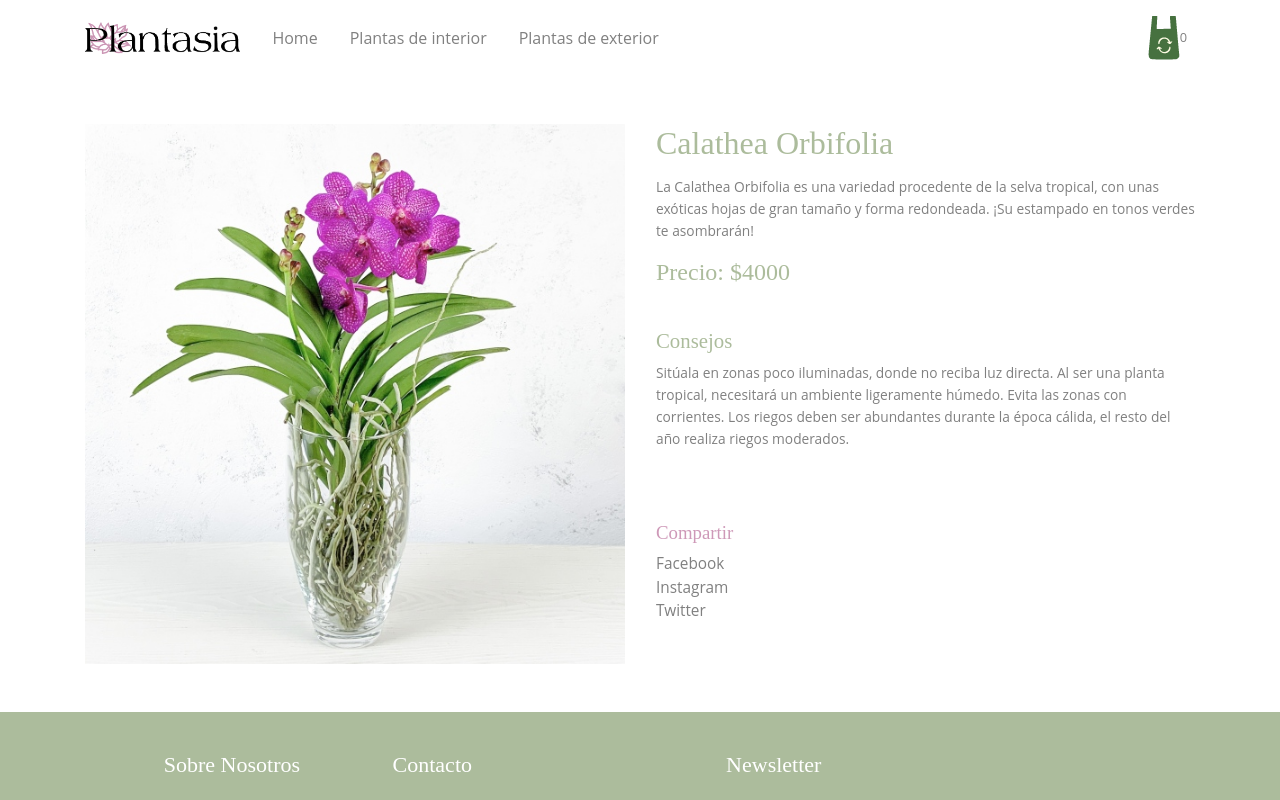
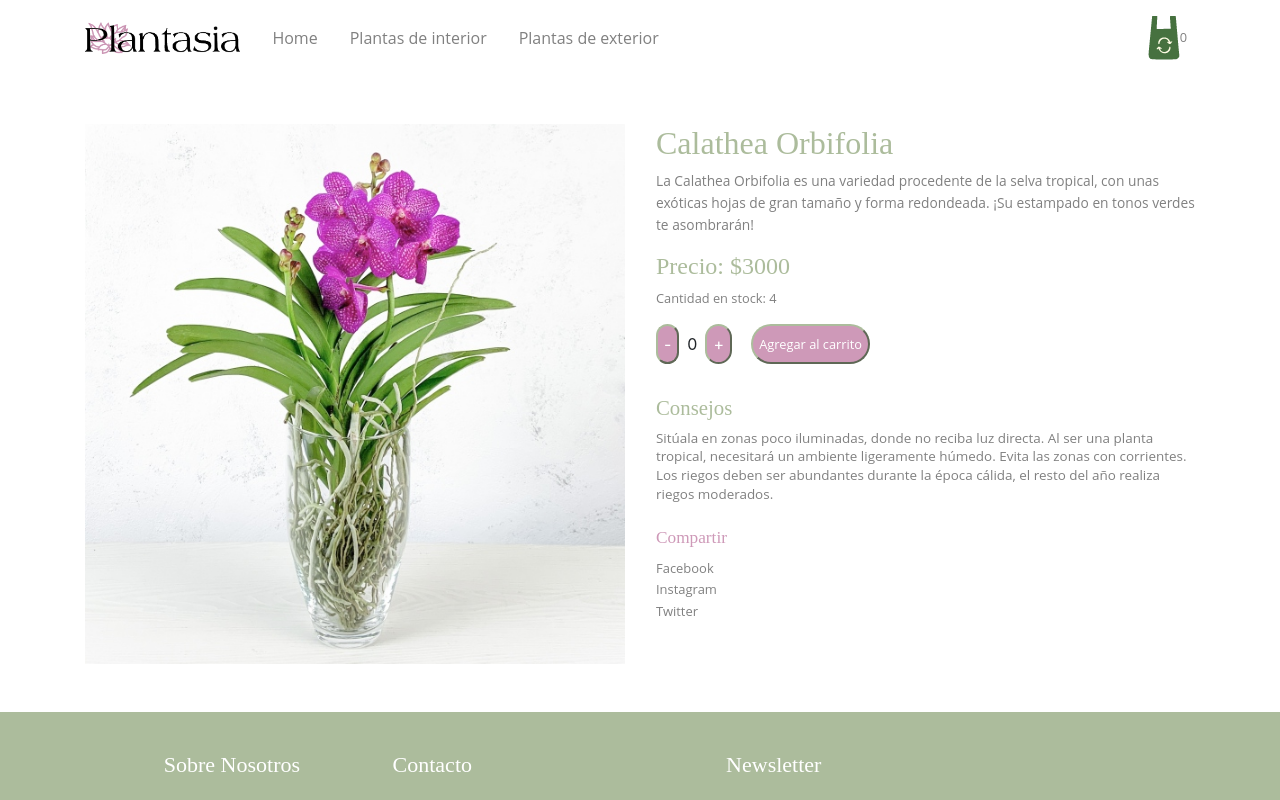
Before and after one commit to antopezzella/ecommerce-AntonelaPezzella, a React (Create React App) app: page /item/1 in a window 1280 px wide. Shown: the top 800 px of the page. Built offline with nearby package versions, Linux system fonts and the light colour scheme.

Commit message:
Agregando archivos

```diff
--- a/src/container/ItemDetail/ItemDetail.jsx
+++ b/src/container/ItemDetail/ItemDetail.jsx
@@ -1,8 +1,9 @@
 import React from 'react';
+import ItemCount from '../Items/ItemCount'
 import '../Items/item.css'
 
 
-const ItemDetail = ({datos}) => {
+const ItemDetail = ({datos, stockT, id}) => {
     return (
         <>
         <div key={datos.id} className="container py-md-5">
@@ -13,14 +14,15 @@ const ItemDetail = ({datos}) => {
                     </div>
                     <div className="desc1-derch col-md-6 pl-lg-3">
                         <h2 className="titulos-productos2">{datos.title}</h2>
-                          <p className="descripcion" style={{marginTop:"1em"}}>{datos.description}</p>
+                          <p className="descripcion" style={{marginTop:"0.5em"}}>{datos.description}</p>
                           <div style={{marginTop:"1em"}}>
                           <h3 className="precioPlanta">Precio: ${datos.precio}</h3>
                           </div>
+                          <div>
+                           <ItemCount id={datos.id} stock={datos.stockT}/>
+                          </div>
                           <h2 className="consejos">Consejos</h2>
-                          <p className="consejosTexto" style={{marginTop:"0.5em"}}>{datos.consejos}</p>
-                          <br/>
-                          <div className="buscar-desc mt-5">
+                          <p className="consejosTexto">{datos.consejos}</p>
                             <div className="buscar text-left">
                                 <div className="social-icons mt-4">
                                   <h4 className="compartir">Compartir</h4>
@@ -30,13 +32,12 @@ const ItemDetail = ({datos}) => {
                                         <li><a href="#" className="social-icons">Twitter</a></li>
                                     </ul>
                                 </div>
-                            </div>
                         </div>
                     </div>
                 </div>
             </div>
-</div>
-        </>
-    )}
+      </div>
+  </>
+)}
 
 export default ItemDetail
--- a/src/container/ItemDetailContainer.jsx
+++ b/src/container/ItemDetailContainer.jsx
@@ -19,7 +19,7 @@ const ItemDetailContainer =() => {
             description:'La Calathea Orbifolia es una variedad procedente de la selva tropical, con unas exóticas hojas de gran tamaño y forma redondeada. ¡Su estampado en tonos verdes te asombrarán!',
             consejos: 'Sitúala en zonas poco iluminadas, donde no reciba luz directa. Al ser una planta tropical, necesitará un ambiente ligeramente húmedo. Evita las zonas con corrientes. Los riegos deben ser abundantes durante la época cálida, el resto del año realiza riegos moderados.',
             stockT:'4',
-            precio:'4000'},
+            precio:'3000'},
             {id:2,
             imagen:Foto1,
             category:'interior',
@@ -27,7 +27,7 @@ const ItemDetailContainer =() => {
             description:'Dentro de la familia de las orquídeas , las phalaenopsis podrían considerarse las de más fácil cultivo. Las hay con flores de distintos colores, a veces con manchas, y más o menos grandes. Es importante que las raíces aéreas se mantengan sanas, en un recipiente transparente para que puedan realizar la fotosíntesis y adquieran un color verde intenso y cierta turgencia, signos ambos de su buena salud.',
             consejos: 'Mantenla en una zona muy luminosa, pero sin que le dé el sol directo. Riégala para evitar la sequedad, pero intenta no encharcar sus hojas y raíces. Si el ambiente es muy seco, puedes pulverizar las hojas y las raíces, pero no las flores ya que podrías dañarlas.',
             stockT:'3',
-            precio:'5000'},
+            precio:'4000'},
             {id:3,
             imagen:Foto1,
             category:'interior',
@@ -35,7 +35,7 @@ const ItemDetailContainer =() => {
             description:'Esta variedad erguida y robusta de ficus microcarpa es una habitual de la decoración interior. Las pequeñas hojas verdes y su tallo trenzado le darán un toque especial a cualquier espacio.',
             consejos: 'Colócalo en un lugar luminoso y amplio. Puede incluso soportar el sol directo. Si se ubica en una zona sombría podría perder hojas. Puedes ir girando la planta cada mes, para dosificar equilibradamente la luz. Riégalo moderadamente, dejando que la tierra se seque antes del siguiente riego. Tolera los entornos secos, no es necesario pulverizar sus hojas con agua.',
             stockT:'3',
-            precio:'6000'},
+            precio:'4500'},
             {id:4,
             imagen:Foto1,
             category:'exterior',
@@ -43,15 +43,15 @@ const ItemDetailContainer =() => {
             description:'La camelia es un arbusto o arbolillo de flores grandes, muy llamativas, de distintos colores según la variedad. Necesita suelos ácidos y es recomendable evitar colocarla a pleno sol. La camelia japonica es una de las especies de camelias más conocida y pertenece a la familia de las teáceas. Existen numerosos híbridos de esta especie, cuyas flores van del rojo al blanco, pasando por las multicolores. Altura aproximada: 112 cm',
             consejos: 'Requiere riegos frecuentes en verano, pero no es recomendable regarla a finales de otoño, ni en invierno. Este arbusto agradece humedad ambiental y resguardarse del sol directo o cambios bruscos de temperatura.',
             stockT:'7',
-            precio:'4500'},
+            precio:'3500'},
             {id:5,
             imagen:Foto1,
             category:'exterior',
             title:'Adelfa Roja (Nerium Oleander)',
             description:'La adelfa puede que sea el arbusto más utilizado en jardines mediterráneos, pues se adapta a todo tipo de climatología. Es una planta muy rústica y con flores muy bellas y olorosas, que pueden ser simples, dobles o semidobles. Puede alcanzar alturas de 1 a 3 m.',
-            consejos:'Ten precaución con las hojas, son venenosas. Admite cualquier exposición, desde a pleno sol hasta en sombra, siempre que la temperatura no baje de 0 ºC. Es ideal para cultivarla en setos o en grupos.',
+            consejos:'Ten precaución con las hojas, ya que son venenosas. Admite cualquier exposición, desde a pleno sol hasta en sombra, siempre que la temperatura no baje de 0 ºC. Es ideal para cultivarla en setos o en grupos.',
             stockT:'8',
-            precio:'5000'},
+            precio:'2500'},
             {id:6,
             imagen:Foto1,
             category:'exterior',
@@ -59,7 +59,7 @@ const ItemDetailContainer =() => {
             description:'El Phyllostachys, más conocido como Bambú verde, es un arbusto con un tronco de fibra muy dura y hojas alargadas de tallos flexibles.',
             consejos:'Aunque prefiere las zonas frescas, puede prosperar en lugares de sombra, semisombra y a pleno sol. Además, tolera los vientos marinos. Riégalo abundantemente en verano. No dejes que las raíces se lleguen a secar. Resiste el frío y las heladas.',
             stockT:'9',
-            precio:'7000'},
+            precio:'4000'},
             ]
             setTimeout(()=>{
                 resolve(catalogo);
--- a/src/container/ItemListContainer.jsx
+++ b/src/container/ItemListContainer.jsx
@@ -21,7 +21,7 @@ export default function ItemListContainer() {
                   category: 'interior',
                   title: 'Calathea Orbifolia',
                   stockT: '4',
-                  precio: '4000'
+                  precio:'3000'
               },
               {
                   id: 2,
@@ -29,7 +29,7 @@ export default function ItemListContainer() {
                   category: 'interior',
                   title: 'Orquídea Duetto',
                   stockT: '3',
-                  precio: '5000'
+                  precio:'4000'
               },
               {
                   id: 3,
@@ -37,7 +37,7 @@ export default function ItemListContainer() {
                   category: 'interior',
                   title: 'Ficus Moclamen Trenzado',
                   stockT: '3',
-                  precio: '6000'
+                  precio:'4500'
               },
               {
                   id: 4,
@@ -45,7 +45,7 @@ export default function ItemListContainer() {
                   category: 'exterior',
                   title: 'Camelia Japónica',
                   stockT: '7',
-                  precio: '6000'
+                  precio:'3500'
               },
               {
                   id: 5,
@@ -53,7 +53,7 @@ export default function ItemListContainer() {
                   category: 'exterior',
                   title: 'Adelfa Roja (Nerium Oleander)',
                   stockT: '8',
-                  precio: '6000'
+                  precio:'2500'
               },
               {
                   id: 6,
@@ -61,7 +61,7 @@ export default function ItemListContainer() {
                   category: 'exterior',
                   title: 'Bambú De Exterior (Phyllostachys Bissetti)',
                   stockT: '9',
-                  precio: '6000'
+                  precio:'4000'
               },
           ]
           setTimeout(() => {
--- a/src/container/Items/Item.jsx
+++ b/src/container/Items/Item.jsx
@@ -1,9 +1,8 @@
 import React from 'react';
-import ItemCount from './ItemCount'
 import { Link } from 'react-router-dom'
 import './item.css';
 
-const Item = ({id,imagen,title,stockT,precio,}) => {
+const Item = ({id,imagen,title,precio,}) => {
 
    return (
     <section className="container">
@@ -16,9 +15,7 @@ const Item = ({id,imagen,title,stockT,precio,}) => {
                  <div className="espacio-precio">
                    <span className="precio">${precio}</span>
                  </div>
-           <div>
-               <ItemCount id={id} stock={stockT}/>
-           </div>
+
            <Link to={`/item/${id}`}><button className="btn-info">Ver Info</button></Link>
           </div>
           </div>
--- a/src/container/Items/ItemCount.jsx
+++ b/src/container/Items/ItemCount.jsx
@@ -36,14 +36,13 @@ const ItemCount = ({stock}) => {
 
     return (
         <>
-        <p className="cantidad">Cantidad en stock:{stockTotal}</p>
+        <p className="cantidad">Cantidad en stock: {stockTotal}</p>
         <div className="btn-stock">
         <button className="botonRestar" onClick={restar}> - </button>
         <p className="numero">{stockV}</p>
         <button className="botonSumar"onClick={sumar}> + </button>
+        <button className="btn-shop" onClick={onAdd}>Agregar al carrito</button>
         </div>
-        <br/>
-        <a className="btn-shop" onClick={onAdd}>Agregar al carrito</a>
         </>
     )
 }
--- a/src/container/Items/item.css
+++ b/src/container/Items/item.css
@@ -33,7 +33,7 @@
 }
 
 .consejos {
-    margin-top: 2em;
+    margin-top: 1.5em;
     font-family: "Merriweather", serif;
     color:#acbc9c;
     font-size: 1.3em;
@@ -47,7 +47,7 @@
 .social-icons {
     text-decoration: none;
     color:grey;
-    font-size: 0.98em
+    font-size: 0.9em
 }
 .btn-stock {
     margin:auto;
@@ -73,12 +73,18 @@
 }
 
 .btn-shop {
+    margin-left:1.5em;
+    font-size: 0.8em;
+    background-color:#ce99b8;
+    border-radius: 2em;
     font-family: 'Open Sans';
-    color:black;
+    border-color: #acbc9c;
+    color:white;
     font-size: 0.8em;
 }
 
 .btn-info{
+    color:white;
     font-size: 0.8em;
     background-color:#ce99b8;
     border-radius: 2em;
@@ -119,9 +125,8 @@
 }
 
 .consejosTexto {
-        Line-height: 1.6em;
-        font-size: 0.86em;
-        margin: auto;
+        Line-height: 1.4em;
+        font-size: 0.84em;
         font-family: "Open Sans";
         color:grey;
 }
```
